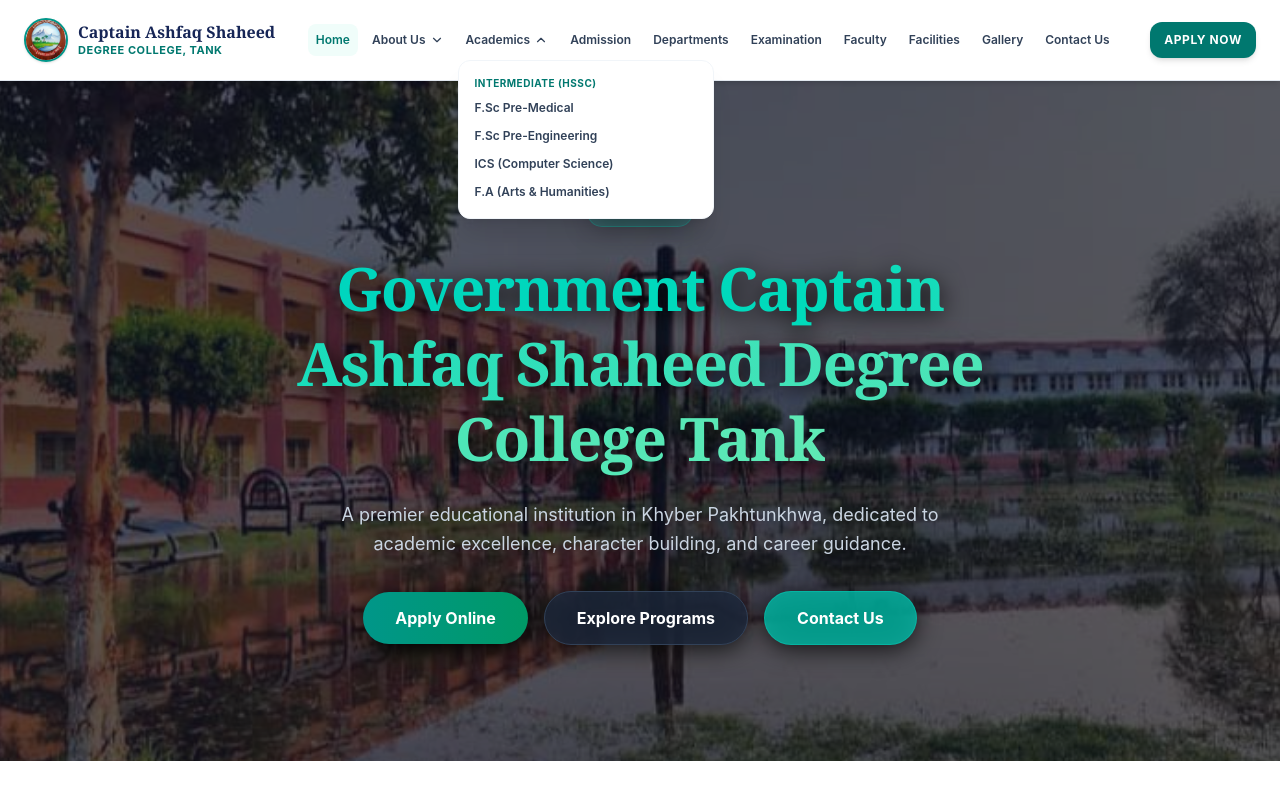
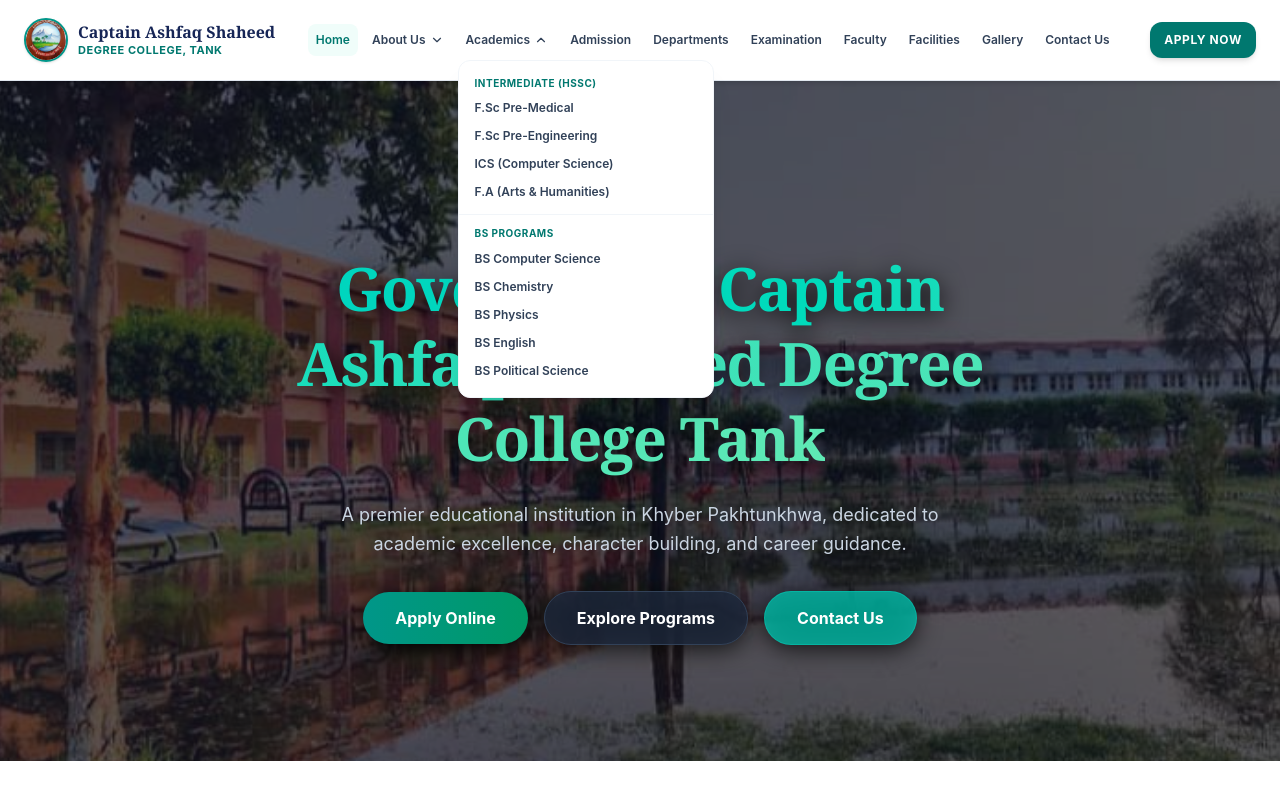
Before and after one commit to tanveermedaveer-jpg/gdc-tank-website, a React (Vite) app: page / in a window 1280 px wide. Both pictures are taken after a click on the button "Academics". Shown: the top 800 px of the page. Built offline with nearby package versions, Linux system fonts and the light colour scheme.

Commit message:
Update Navbar.jsx

```diff
--- a/src/components/Navbar.jsx
+++ b/src/components/Navbar.jsx
@@ -135,6 +135,25 @@
                   <Link to="/academics/fa" onClick={() => setAcademicsDropdown(false)} className="block px-4 py-1.5 text-xs text-slate-700 hover:bg-teal-50 hover:text-teal-700 whitespace-nowrap">
                     {t('faArtsHumanities')}
                   </Link>
+
+                  <div className="px-4 pt-3 pb-1 text-[10px] font-bold text-teal-700 uppercase tracking-wider whitespace-nowrap border-t border-slate-100 mt-2">
+                    {language === 'ur' ? 'بی ایس پروگرامز (BS Programs)' : 'BS PROGRAMS'}
+                  </div>
+                  <Link to="/academics/bs-computer-science" onClick={() => setAcademicsDropdown(false)} className="block px-4 py-1.5 text-xs text-slate-700 hover:bg-teal-50 hover:text-teal-700 whitespace-nowrap">
+                    BS Computer Science
+                  </Link>
+                  <Link to="/academics/bs-chemistry" onClick={() => setAcademicsDropdown(false)} className="block px-4 py-1.5 text-xs text-slate-700 hover:bg-teal-50 hover:text-teal-700 whitespace-nowrap">
+                    BS Chemistry
+                  </Link>
+                  <Link to="/academics/bs-physics" onClick={() => setAcademicsDropdown(false)} className="block px-4 py-1.5 text-xs text-slate-700 hover:bg-teal-50 hover:text-teal-700 whitespace-nowrap">
+                    BS Physics
+                  </Link>
+                  <Link to="/academics/bs-english" onClick={() => setAcademicsDropdown(false)} className="block px-4 py-1.5 text-xs text-slate-700 hover:bg-teal-50 hover:text-teal-700 whitespace-nowrap">
+                    BS English
+                  </Link>
+                  <Link to="/academics/bs-political-science" onClick={() => setAcademicsDropdown(false)} className="block px-4 py-1.5 text-xs text-slate-700 hover:bg-teal-50 hover:text-teal-700 whitespace-nowrap">
+                    BS Political Science
+                  </Link>
                 </div>
               )}
             </div>
@@ -220,11 +239,71 @@
             )}
           </div>
 
+          {/* Mobile Academics Dropdown */}
+          <div>
+            <button
+              onClick={() => setMobileAcademicsOpen(!mobileAcademicsOpen)}
+              className="w-full flex items-center justify-between px-3 py-2 rounded-lg text-sm font-medium text-slate-700 hover:bg-teal-50 hover:text-teal-700"
+            >
+              <span>{t('academics')}</span>
+              <ChevronDown className={`w-4 h-4 transition-transform ${mobileAcademicsOpen ? 'rotate-180' : ''}`} />
+            </button>
+            {mobileAcademicsOpen && (
+              <div className="space-y-1 pl-6 pt-1 border-l-2 border-teal-100 ml-3">
+                <Link to="/academics/pre-medical" onClick={() => { setIsOpen(false); setMobileAcademicsOpen(false); }} className="block py-1.5 text-xs text-slate-600 hover:text-teal-700">
+                  {t('fscPreMedical')}
+                </Link>
+                <Link to="/academics/pre-engineering" onClick={() => { setIsOpen(false); setMobileAcademicsOpen(false); }} className="block py-1.5 text-xs text-slate-600 hover:text-teal-700">
+                  {t('fscPreEngineering')}
+                </Link>
+                <Link to="/academics/ics" onClick={() => { setIsOpen(false); setMobileAcademicsOpen(false); }} className="block py-1.5 text-xs text-slate-600 hover:text-teal-700">
+                  {t('icsComputerScience')}
+                </Link>
+                <Link to="/academics/fa" onClick={() => { setIsOpen(false); setMobileAcademicsOpen(false); }} className="block py-1.5 text-xs text-slate-600 hover:text-teal-700">
+                  {t('faArtsHumanities')}
+                </Link>
+                <Link to="/academics/bs-computer-science" onClick={() => { setIsOpen(false); setMobileAcademicsOpen(false); }} className="block py-1.5 text-xs text-slate-600 hover:text-teal-700">
+                  BS Computer Science
+                </Link>
+                <Link to="/academics/bs-chemistry" onClick={() => { setIsOpen(false); setMobileAcademicsOpen(false); }} className="block py-1.5 text-xs text-slate-600 hover:text-teal-700">
+                  BS Chemistry
+                </Link>
+                <Link to="/academics/bs-physics" onClick={() => { setIsOpen(false); setMobileAcademicsOpen(false); }} className="block py-1.5 text-xs text-slate-600 hover:text-teal-700">
+                  BS Physics
+                </Link>
+                <Link to="/academics/bs-english" onClick={() => { setIsOpen(false); setMobileAcademicsOpen(false); }} className="block py-1.5 text-xs text-slate-600 hover:text-teal-700">
+                  BS English
+                </Link>
+                <Link to="/academics/bs-political-science" onClick={() => { setIsOpen(false); setMobileAcademicsOpen(false); }} className="block py-1.5 text-xs text-slate-600 hover:text-teal-700">
+                  BS Political Science
+                </Link>
+              </div>
+            )}
+          </div>
+
           <Link to="/admission" onClick={() => setIsOpen(false)} className="block px-3 py-2 rounded-lg text-sm font-medium text-slate-700 hover:bg-teal-50 hover:text-teal-700">
             {t('admission')}
           </Link>
+          <Link to="/departments" onClick={() => setIsOpen(false)} className="block px-3 py-2 rounded-lg text-sm font-medium text-slate-700 hover:bg-teal-50 hover:text-teal-700">
+            {t('departments')}
+          </Link>
+          <Link to="/examination" onClick={() => setIsOpen(false)} className="block px-3 py-2 rounded-lg text-sm font-medium text-slate-700 hover:bg-teal-50 hover:text-teal-700">
+            {t('examination')}
+          </Link>
+          <Link to="/faculty" onClick={() => setIsOpen(false)} className="block px-3 py-2 rounded-lg text-sm font-medium text-slate-700 hover:bg-teal-50 hover:text-teal-700">
+            {t('faculty')}
+          </Link>
+          <Link to="/facilities" onClick={() => setIsOpen(false)} className="block px-3 py-2 rounded-lg text-sm font-medium text-slate-700 hover:bg-teal-50 hover:text-teal-700">
+            {t('facilities')}
+          </Link>
+          <Link to="/gallery" onClick={() => setIsOpen(false)} className="block px-3 py-2 rounded-lg text-sm font-medium text-slate-700 hover:bg-teal-50 hover:text-teal-700">
+            {t('gallery')}
+          </Link>
           <Link to="/contact" onClick={() => setIsOpen(false)} className="block px-3 py-2 rounded-lg text-sm font-medium text-slate-700 hover:bg-teal-50 hover:text-teal-700">
             {t('contactUs')}
+          </Link>
+          <Link to="/apply" onClick={() => setIsOpen(false)} className="block px-3 py-2 rounded-lg text-sm font-bold bg-teal-700 text-white text-center">
+            {language === 'ur' ? 'ابھی اپلائی کریں' : 'Apply Now'}
           </Link>
         </div>
       )}
```
